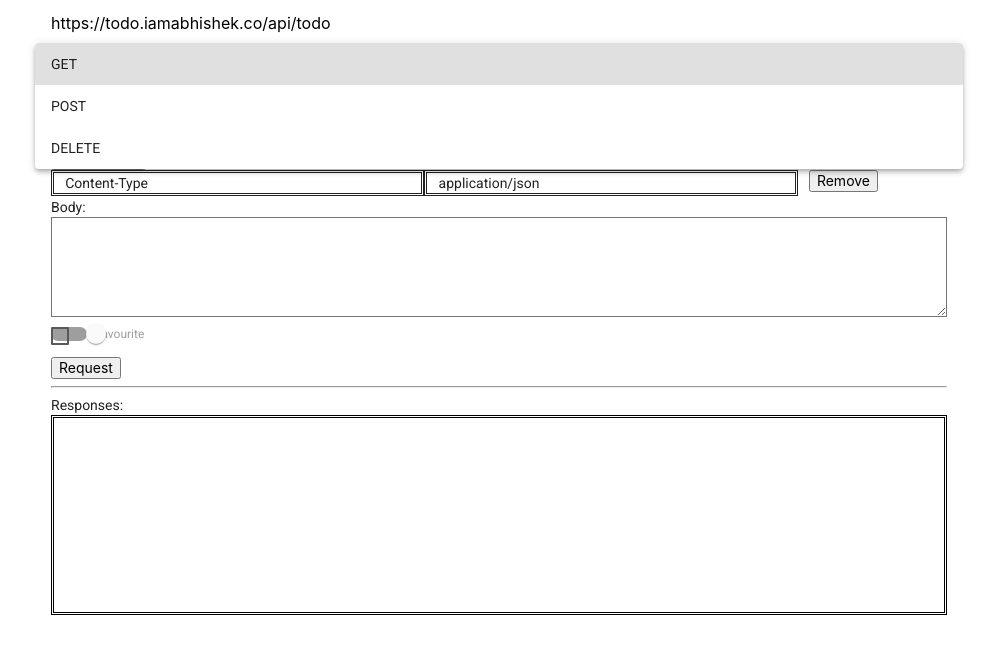
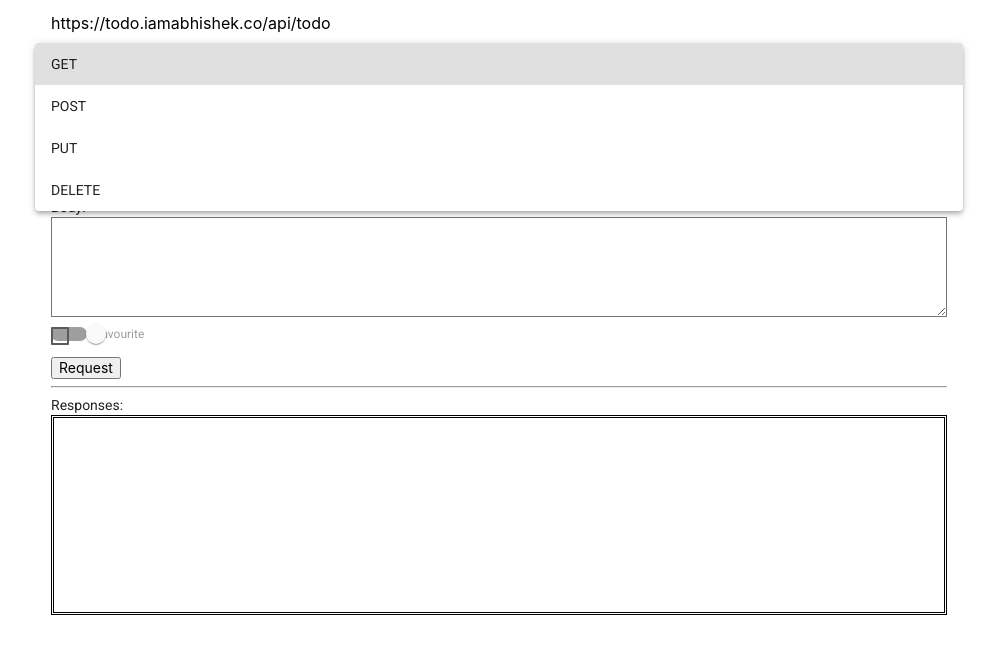
Before and after one commit to abhishek0220/RestClient, an Angular app: page / in a window 1280 px wide. Both pictures are taken after a click on the element "GET". Shown: the top 654 px of the page, without its empty margins (141-1138 px from the left). Built offline with nearby package versions, Linux system fonts and the light colour scheme.

Commit message:
put option added

```diff
--- a/src/app/app.component.html
+++ b/src/app/app.component.html
@@ -4,6 +4,7 @@
     <mat-select [(value)]=reqType>
       <mat-option value="GET">GET</mat-option>
       <mat-option value="POST">POST</mat-option>
+      <mat-option value="PUT">PUT</mat-option>
       <mat-option value="DELETE">DELETE</mat-option>
     </mat-select>
       <div class="row">
```
